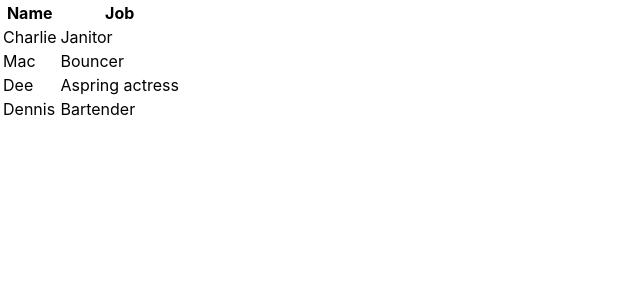
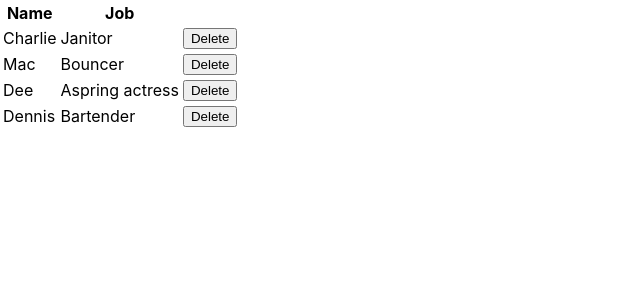
Before and after one commit to WagnerEsser/react-tutorial, a React (Create React App) app: page / in a window 1280 px wide. Shown: the top 300 px of the page, without its empty margins (0-640 px from the left). Built offline with nearby package versions, Linux system fonts and the light colour scheme; the HTML template or start-up script is replaced by a standard one.

Commit message:
função para deletar item da lista

```diff
--- a/src/App.tsx
+++ b/src/App.tsx
@@ -22,9 +22,10 @@ const App: React.FC = () => {
       },
     ]
   })
-  const { characters } = state
 
   const removeCharacter = (index: any) => {
+    const { characters } = state
+
     setState({
       characters: characters.filter((character: any, i: any) => {
         return i !== index
@@ -34,7 +35,7 @@ const App: React.FC = () => {
 
   return (
     <div className="container">
-      <Table characterData={state.characters} />
+      <Table characterData={state.characters} removeCharacter={removeCharacter}/>
     </div>
   )
 }
--- a/src/Table.tsx
+++ b/src/Table.tsx
@@ -3,12 +3,12 @@ import TableHeader from './TableHeader'
 import TableBody from './TableBody'
 
 const Table = (props: any) => {
-    const { characterData } = props
+    const { characterData,removeCharacter } = props
 
     return (
         <table>
             <TableHeader />
-            <TableBody characterData={characterData} />
+            <TableBody characterData={characterData} removeCharacter={removeCharacter} />
         </table>
     )
 }
--- a/src/TableBody.tsx
+++ b/src/TableBody.tsx
@@ -1,11 +1,14 @@
 import React from 'react'
 
-const TableBody = (props:any) => {
+const TableBody = (props: any) => {
   const rows = props.characterData.map((row: any, index: any) => {
     return (
       <tr key={index}>
         <td>{row.name}</td>
         <td>{row.job}</td>
+        <td>
+          <button onClick={() => props.removeCharacter(index)}>Delete</button>
+        </td>
       </tr>
     )
   })
```
